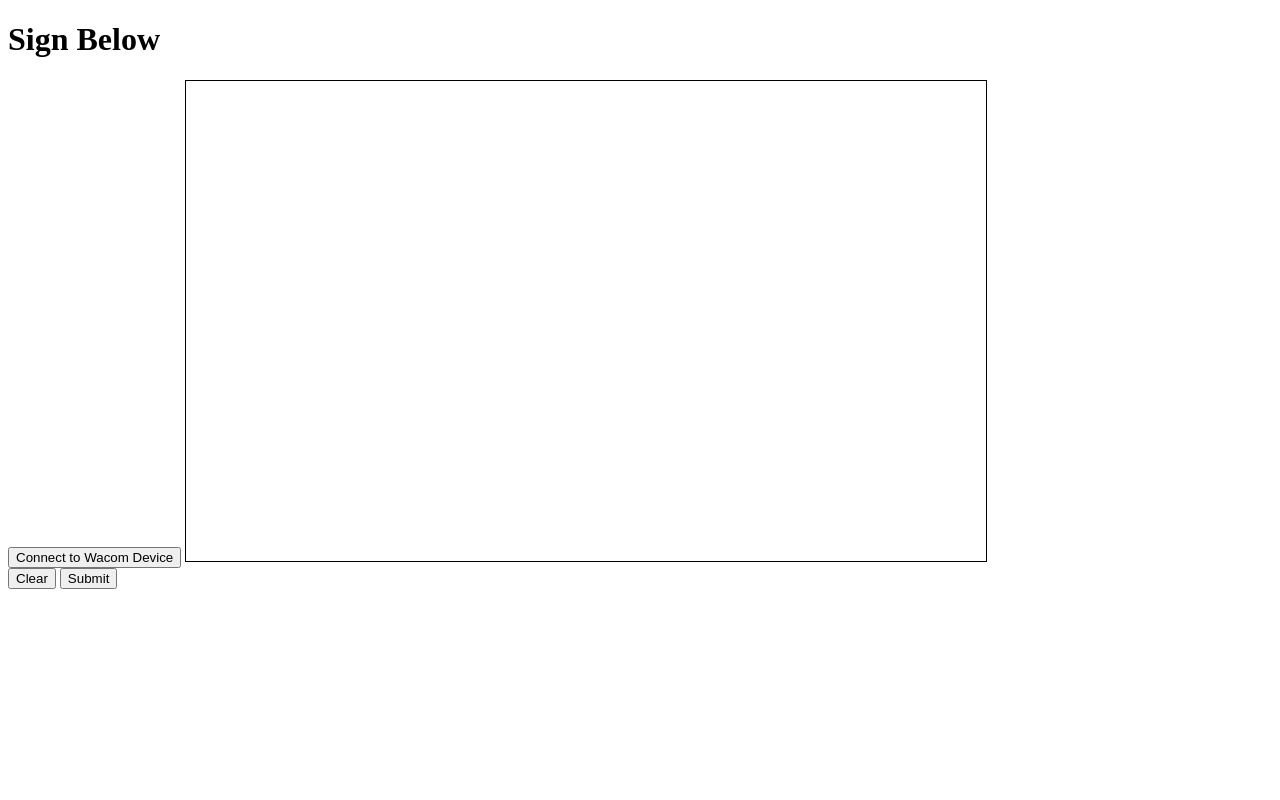
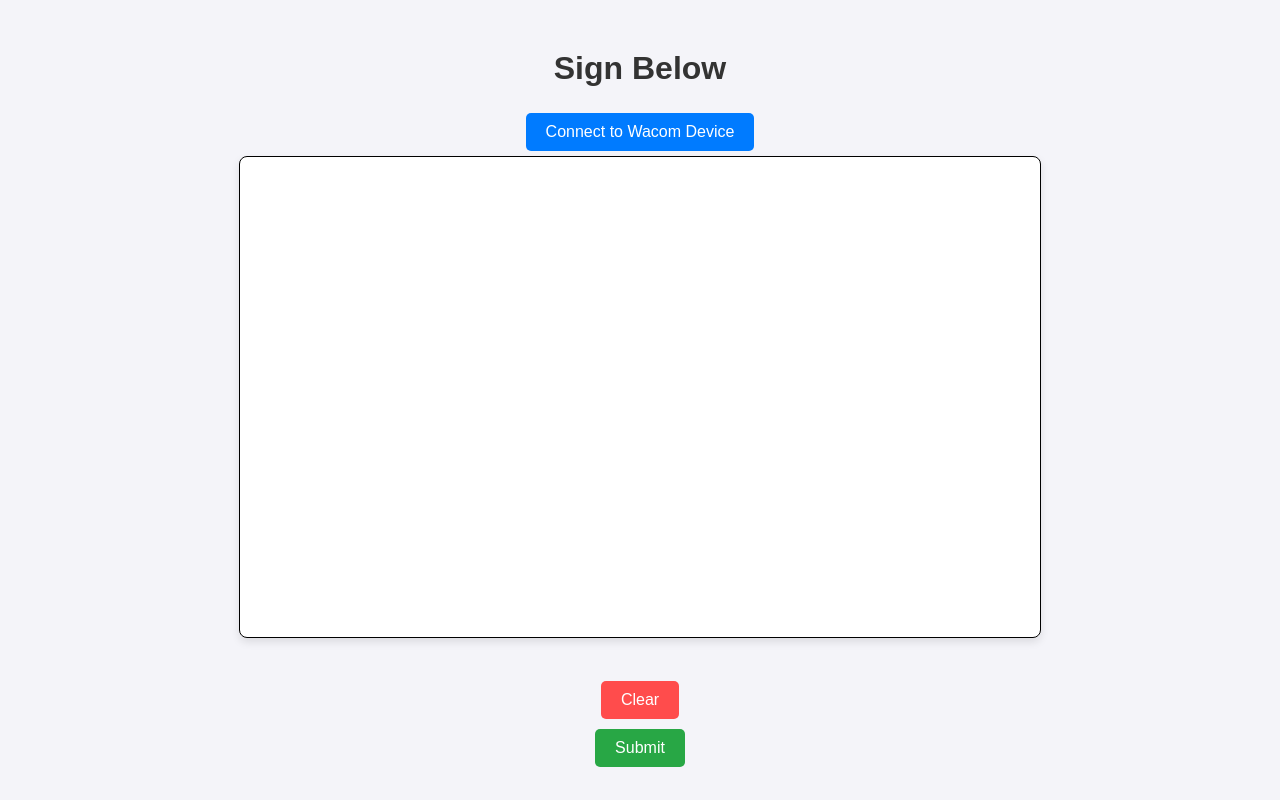
Before and after one commit to Tshodi45/WebSigning, a plain HTML site: page index.html in a window 1280 px wide. Drawn offline with Linux system fonts and the light colour scheme.

Commit message:
added css to the code

```diff
--- a/index.html
+++ b/index.html
@@ -3,6 +3,69 @@
     <head>
         <title>Wacom STU-540 Signature Capture</title>
         <script src="signature.js"></script>
+        <style>
+            body {
+                font-family: Arial, sans-serif;
+                background-color: #f4f4f9;
+                display: flex;
+                flex-direction: column;
+                align-items: center;
+                justify-content: center;
+                min-height: 100vh;
+                margin: 0;
+                padding: 20px;
+                box-sizing: border-box;
+            }
+
+            h1 {
+                color: #333;
+            }
+
+            #signatureCanvas {
+                border: 2px solid #444;
+                border-radius: 8px;
+                margin-bottom: 20px;
+                background-color: #fff;
+                box-shadow: 0 4px 8px rgba(0, 0, 0, 0.1);
+            }
+
+            button {
+                padding: 10px 20px;
+                margin: 5px;
+                font-size: 16px;
+                border: none;
+                border-radius: 5px;
+                cursor: pointer;
+                transition: background-color 0.3s ease;
+            }
+
+            #connectButton {
+                background-color: #007bff;
+                color: #fff;
+            }
+
+            #connectButton:hover {
+                background-color: #0056b3;
+            }
+
+            #clearButton {
+                background-color: #ff4c4c;
+                color: #fff;
+            }
+
+            #clearButton:hover {
+                background-color: #c0392b;
+            }
+
+            #submitButton {
+                background-color: #28a745;
+                color: #fff;
+            }
+
+            #submitButton:hover {
+                background-color: #218838;
+            }
+        </style>
     </head>
     <body>
         <h1>Sign Below</h1>
@@ -12,4 +75,4 @@
         <button id="clearButton">Clear</button>
         <button id="submitButton">Submit</button>
     </body>
-</html>
+    </html
```
Lines whose indentation alone changed are shown as unchanged.
